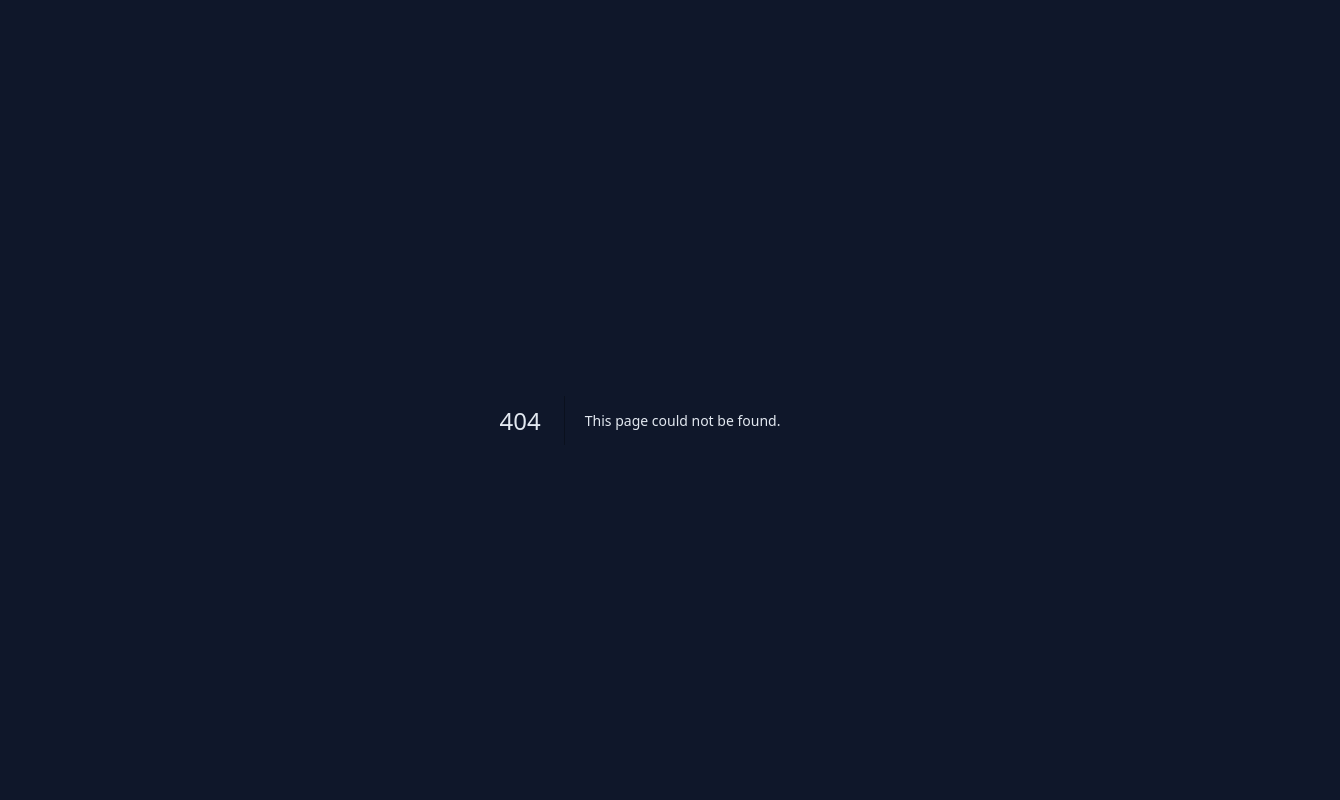
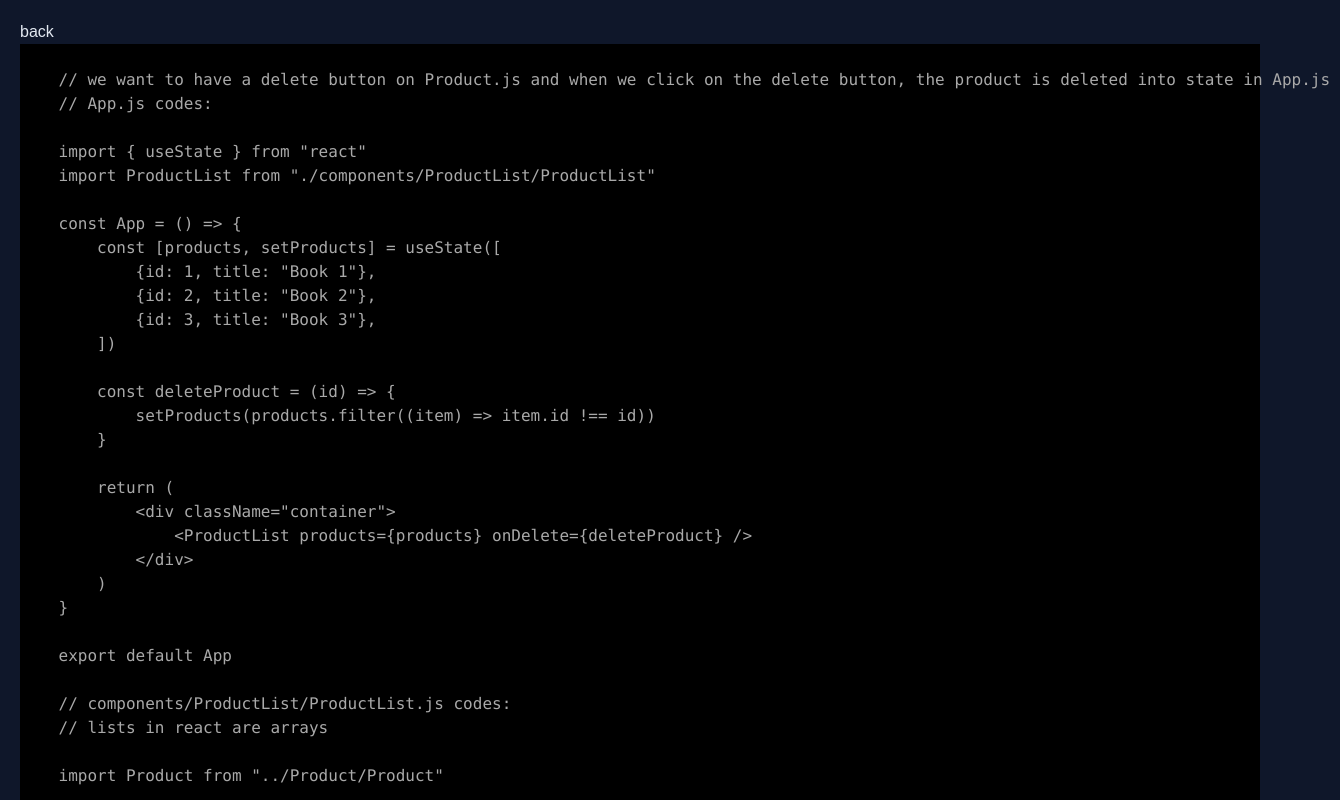
Before and after one commit to arefmaghdam/review-of-next.js14-react, a Next.js app: page /react/pass-data-and-events in a window 1280 px wide. Before the commit this address had no page. Shown: the top 800 px of the page, 1340 px wide, since content can reach past the window. Built offline with nearby package versions, Linux system fonts and the light colour scheme; a web font is replaced by a local one.

Commit message:
feat: review of react pass data and events

```diff
--- /dev/null
+++ b/src/app/react/pass-data-and-events/page.tsx
@@ -0,0 +1,74 @@
+import React, { FC } from "react";
+import Link from "next/link";
+import CodePreview from "../../../components/code-preview";
+
+const PassDataAndEvents: FC = () => {
+  return (
+    <div>
+      <Link href="/">back</Link>
+      <CodePreview
+        imgURL=""
+        content={`
+    // we want to have a delete button on Product.js and when we click on the delete button, the product is deleted into state in App.js
+    // App.js codes:
+
+    import { useState } from "react"
+    import ProductList from "./components/ProductList/ProductList"
+
+    const App = () => {
+        const [products, setProducts] = useState([
+            {id: 1, title: "Book 1"},
+            {id: 2, title: "Book 2"},
+            {id: 3, title: "Book 3"},
+        ])
+
+        const deleteProduct = (id) => {
+            setProducts(products.filter((item) => item.id !== id))
+        }
+
+        return (
+            <div className="container">
+                <ProductList products={products} onDelete={deleteProduct} />
+            </div>
+        )
+    }
+
+    export default App
+
+    // components/ProductList/ProductList.js codes:
+    // lists in react are arrays
+
+    import Product from "../Product/Product"
+
+    const ProductList = ({products, onDelete}) => {
+        return (
+            <div>
+                {products.map((item) => (
+                    <Product key={item.id} product={item} onDelete={onDelete} />
+                ))}
+            </div>
+        )
+    }
+
+    export default ProductList
+
+    // components/Product/Product.js codes:
+
+    const Product = ({product, onDelete}) => {
+        return (
+            <div>
+                <div>{product.title}</div>
+                <div>
+                    <button onClick={() => onDelete(product.id)}>Delete</button>
+                </div>
+            </div>
+        )
+    }
+
+      `}
+      />
+    </div>
+  );
+};
+
+export default PassDataAndEvents;
--- a/src/components/providers/react-provider.tsx
+++ b/src/components/providers/react-provider.tsx
@@ -16,6 +16,7 @@ const ReactProvider: FC = () => {
       <Link href="/react/handling-events">handling-events</Link>
       <Link href="/react/lists-and-keys">lists-and-keys</Link>
       <Link href="/react/state-and-hooks">state-and-hooks</Link>
+      <Link href="/react/pass-data-and-events">pass-data-and-events</Link>
     </div>
   );
 };
```
